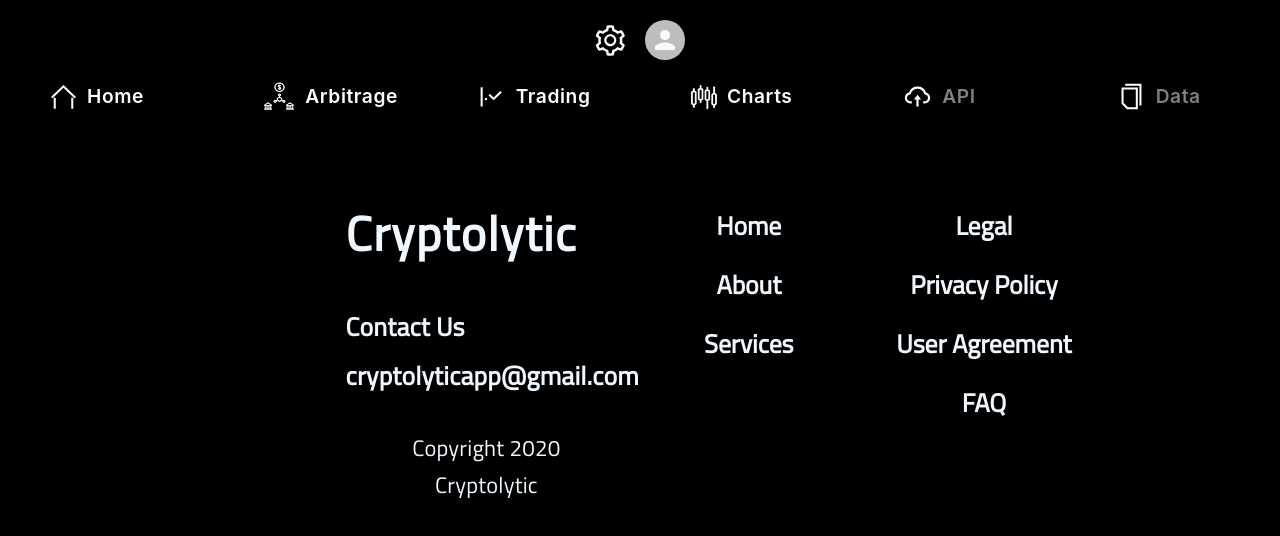
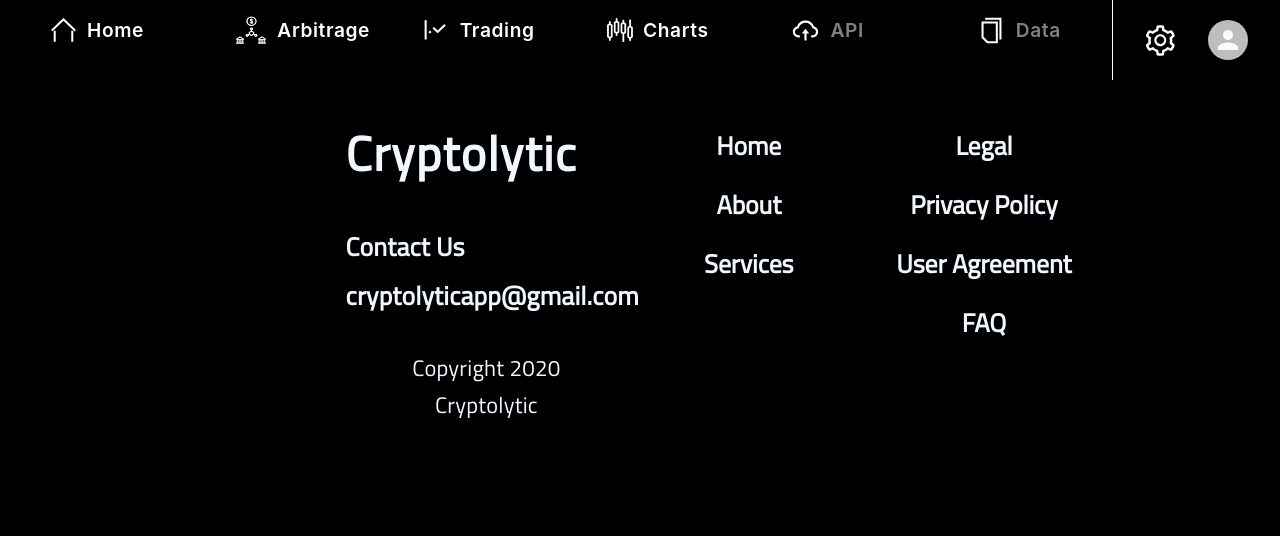
Before and after one commit to BloomTech-Labs/cryptolytic-fe, a React (Create React App) app: page /main in a window 1280 px wide. Shown: the top 536 px of the page. Built offline with nearby package versions, Linux system fonts and the light colour scheme; no server answers.

Commit message:
made the profile picture and cogwheel to flex together

```diff
--- a/src/App.js
+++ b/src/App.js
@@ -1,5 +1,6 @@
 import React, { useEffect } from "react";
 import { Switch, Route, BrowserRouter as Router } from "react-router-dom";
+import { makeStyles } from "@material-ui/core/styles";
 import ReactGa from "react-ga";
 import TradingDashboard from "./Views/TradingDashboard";
 import ArbitrageDashboard from "./Views/ArbitrageDashboard";
@@ -12,30 +13,42 @@ import MarketIndex from "./Components/Market Index/MarketIndex";
 import Home from "./Components/Registration/Home";
 import Login from "./Components/Registration/Login";
 import SignUp from "./Components/Registration/SignUp";
-import IntroIndex from "./Components/Marketing Page/IntroIndex"
-import Services from "./Components/Marketing Page/Services"
-import TeamPage from "./Components/TeamPage/TeamPage"
+import IntroIndex from "./Components/Marketing Page/IntroIndex";
+import Services from "./Components/Marketing Page/Services";
+import TeamPage from "./Components/TeamPage/TeamPage";
+
+const useStyles = makeStyles(theme => ({
+  navContainer: {
+    "@media(max-width: 1300px)": {
+      display: "flex",
+      flexDirection: "row-reverse"
+    }
+  }
+}));
+
 function App() {
+  const classes = useStyles();
   return (
-		<div className='App'>
+    <div className="App">
       <Router>
-				<Route exact path='/login' component={Login} />
-				<Route path='/signup' component={SignUp} />
-				<Route exact path='/' component={IntroIndex} />
-				<Route exact path='/services' component={Services} />
-				<Route exact path='/team' component={TeamPage} />
+        <Route exact path="/login" component={Login} />
+        <Route path="/signup" component={SignUp} />
+        <Route exact path="/" component={IntroIndex} />
+        <Route exact path="/services" component={Services} />
+        <Route exact path="/team" component={TeamPage} />
         <Route
-					path='/main'
+          path="/main"
           render={({ match: { url } }) => (
             <>
-							<div className='navHeader'>
-								{!window.location.href.includes("intro") ?
-									<>
+              <div className="navHeader">
+                {!window.location.href.includes("intro") ? (
+                  <div className={classes.navContainer}>
                     <NavigationHeader />
                     <NavigationBar />
-									</>
-									:
-									<></>}
+                  </div>
+                ) : (
+                  <></>
+                )}
               </div>
               <Route path={`${url}/home`} component={MarketIndex} />
               <Route
--- a/src/Components/NavigationBar.js
+++ b/src/Components/NavigationBar.js
@@ -50,7 +50,8 @@ const useStyles = makeStyles(theme => ({
     "@media(max-width: 1300px)": {
       flexDirection: "row",
       padding: 0,
-      margin: 0
+      margin: 0,
+      height: "10vh"
     }
   },
   navBarMenuText: {
@@ -78,7 +79,7 @@ const useStyles = makeStyles(theme => ({
   NavBarMenuContainer: {
     "@media(max-width: 1300px)": {
       display: "flex",
-      width: "60%"
+      width: "85%"
     },
     "&:hover": {
       backgroundColor: "rgba(35, 32, 44, 0.9)",
--- a/src/Components/NavigationHeader.js
+++ b/src/Components/NavigationHeader.js
@@ -12,8 +12,8 @@ const useStyles = makeStyles(theme => ({
     justifyContent: "space-between",
     "@media(max-width: 1300px)": {
       display: "flex",
-      justifyContent: "center",
-      width: "100%"
+      justifyContent: "space-around",
+      width: "15%"
     }
   },
   title: {
@@ -38,7 +38,10 @@ const useStyles = makeStyles(theme => ({
     height: "10vh",
     display: "flex",
     justifyContent: "space-evenly",
-    alignItems: "center"
+    alignItems: "center",
+    "@media(max-width: 1300px)": {
+      width: "100%"
+    }
   }
 }));
 
@@ -48,7 +51,7 @@ function NavigationHeader() {
     <div className={classes.navHeader}>
       <div className={classes.title}></div>
       <div className={classes.cogWheel}>
-        <img src={cogWheel} />
+        <img src={cogWheel} className={classes.img} />
         <Avatar />
       </div>
     </div>
```
Lines whose indentation alone changed are shown as unchanged.
